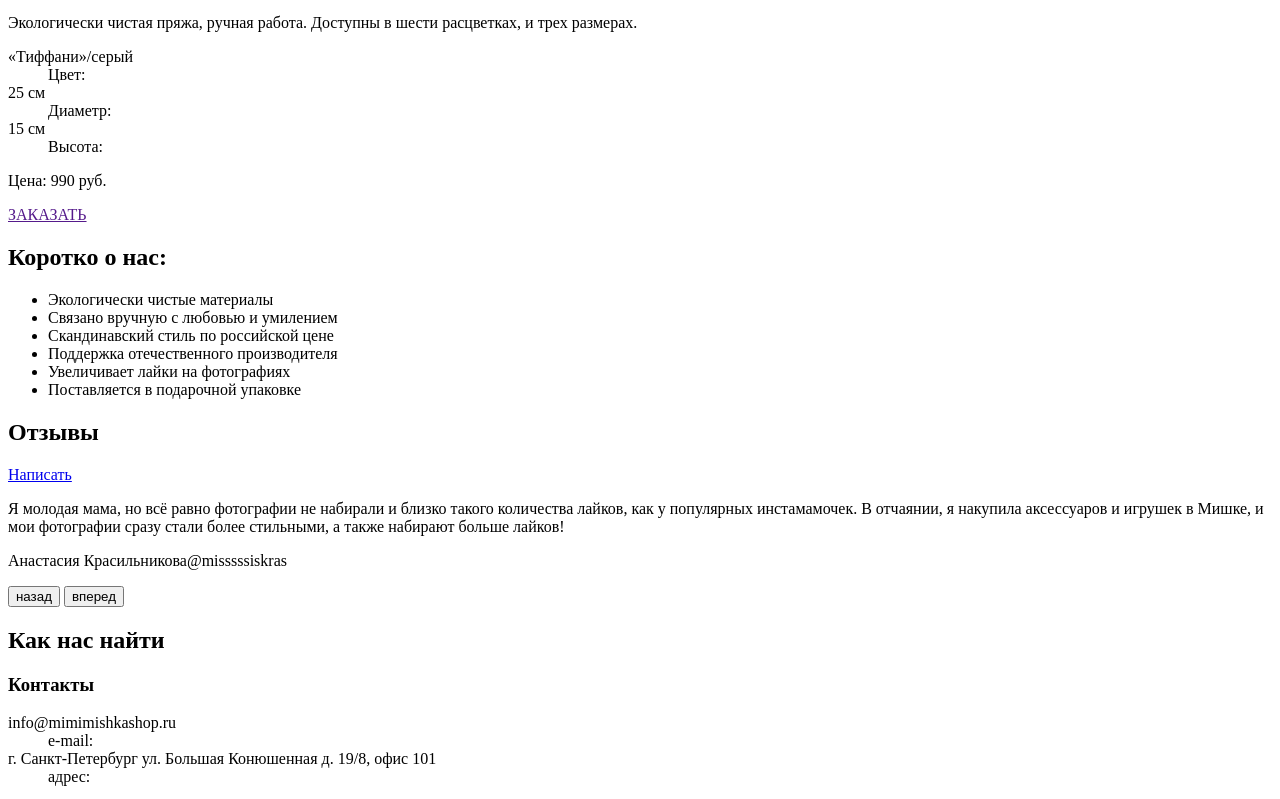
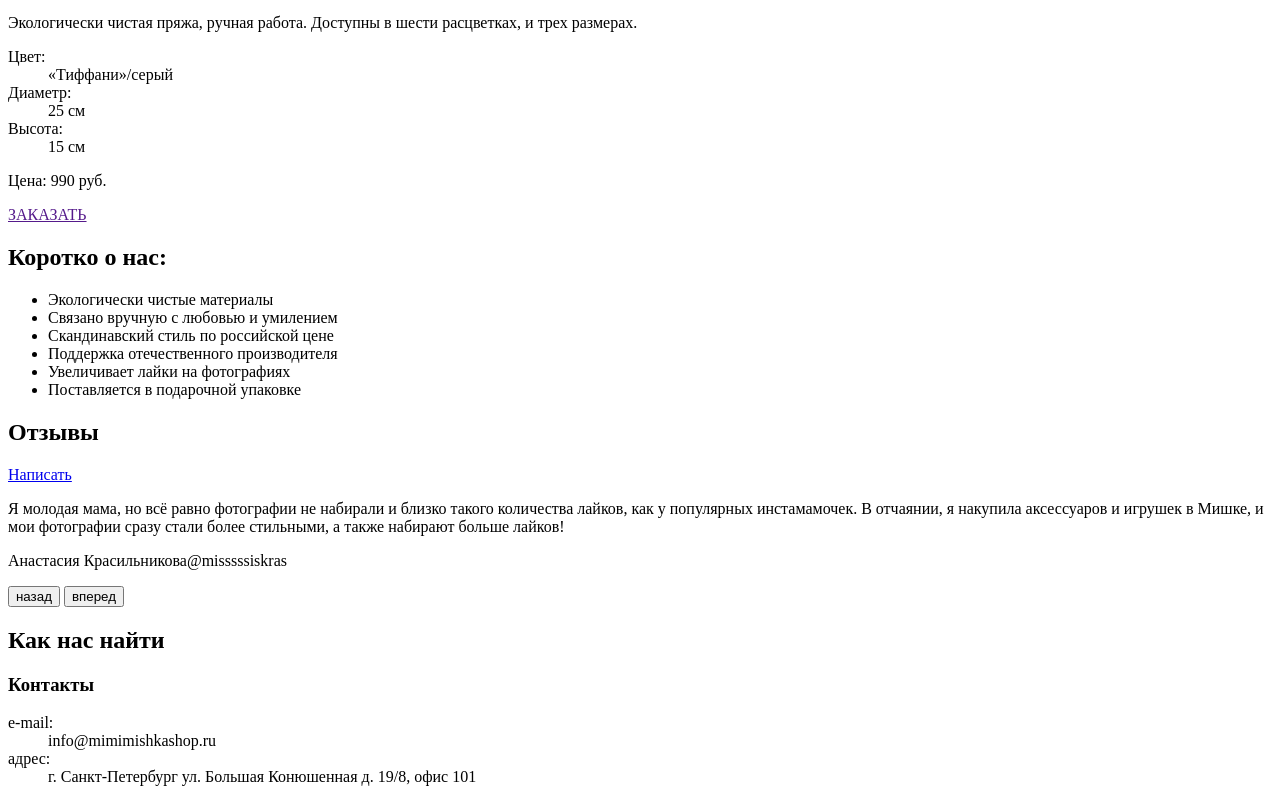
Before and after one commit to sakralbar0192/Mishka, a website: page source/index.html in a window 1280 px wide. Shown: the part 480-1279 px from the top of the page. Drawn offline with Linux system fonts and the light colour scheme.

Commit message:
еще раз поправил списки определений

```diff
--- a/source/index.html
+++ b/source/index.html
@@ -46,12 +46,12 @@
           <h3 class="product-of-the-week__product-name">Вязаные корзинки</h3>
           <p class="product-of-the-week__description">Экологически чистая пряжа, ручная работа. Доступны в шести расцветках, и трех размерах.</p>
           <dl class="product-of-the-week__characteristics">
-           <dt class="characteristics__characteristic-value">«Тиффани»/серый</dt>
-           <dd class="characteristics__characteristic-description">Цвет:</dd>
-           <dt class="characteristics__characteristic-value">25 см</dt>
-           <dd class="characteristics__characteristic-description">Диаметр:</dd>
-           <dt class="characteristics__characteristic-value">15 см</dt>
-           <dd class="characteristics__characteristic-description">Высота:</dd>
+           <dt class="characteristics__characteristic-value">Цвет:</dt>
+           <dd class="characteristics__characteristic-description">«Тиффани»/серый</dd>
+           <dt class="characteristics__characteristic-value">Диаметр:</dt>
+           <dd class="characteristics__characteristic-description">25 см</dd>
+           <dt class="characteristics__characteristic-value">Высота:</dt>
+           <dd class="characteristics__characteristic-description">15 см</dd>
           </dl>
           <p class="product-of-the-week__price">Цена: 990 руб.</p>
           <a href="" class="product-of-the-week__button">ЗАКАЗАТЬ</a>
@@ -93,10 +93,10 @@
           <div class="how-find-us__contacts">
             <h3 class="contacts__title">Контакты</h3>
             <dl class="contacts__information">
-              <dt class="contacts__value">info@mimimishkashop.ru</dt>
-              <dd class="contacts__contact">e-mail:</dd>
-              <dt class="contacts__value">г. Санкт-Петербург ул. Большая Конюшенная д. 19/8, офис 101</dt>
-              <dd class="contacts__contact">адрес:</dd>
+              <dt class="contacts__contact">e-mail:</dt>
+              <dd class="contacts__value">info@mimimishkashop.ru</dd>
+              <dt class="contacts__contact">адрес:</dt>
+              <dd class="contacts__value">г. Санкт-Петербург ул. Большая Конюшенная д. 19/8, офис 101</dd>
             </dl>
           </div>
         </div>
```
